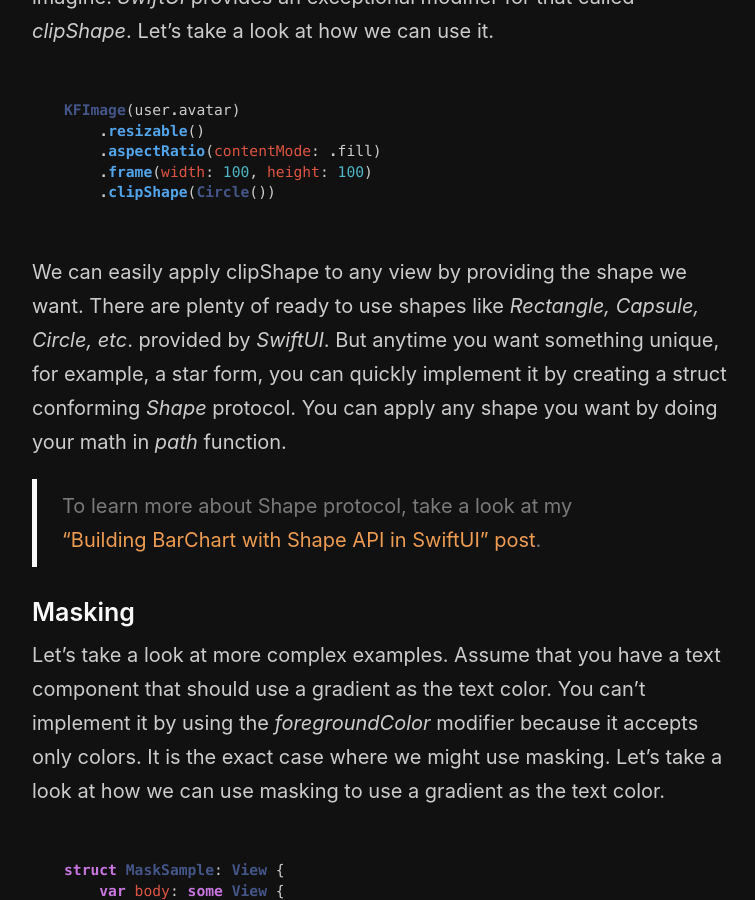
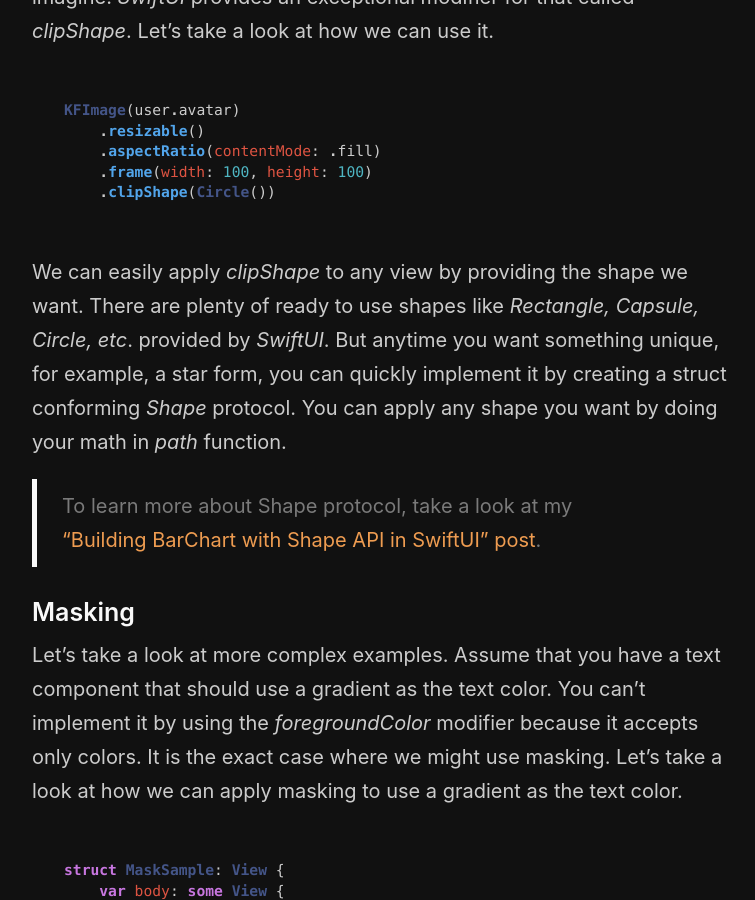
Before and after one commit to mecid/mecid.github.io, a Jekyll site: the page built from _posts/2020-02-12-customizing-the-shape-of-views-in-swiftui.md, in a window 1280 px wide and 900 px high, scrolled down 1314 px. Shown: the whole window, without its empty margins (258-1013 px from the left). Built offline with Jekyll 4.4.1, drawn with Linux system fonts in a browser that asks for light colours; some of the changed text lies outside the part shown.

Commit message:
Update 2020-02-12-customizing-the-shape-of-views-in-swiftui.md

````diff
--- a/_posts/2020-02-12-customizing-the-shape-of-views-in-swiftui.md
+++ b/_posts/2020-02-12-customizing-the-shape-of-views-in-swiftui.md
@@ -32,12 +32,12 @@ KFImage(user.avatar)
     .clipShape(Circle())
 ```
 
-We can easily apply clipShape to any view by providing the shape we want. There are plenty of ready to use shapes like *Rectangle, Capsule, Circle, etc*. provided by *SwiftUI*. But anytime you want something unique, for example, a star form, you can quickly implement it by creating a struct conforming *Shape* protocol. You can apply any shape you want by doing your math in *path* function.
+We can easily apply *clipShape* to any view by providing the shape we want. There are plenty of ready to use shapes like *Rectangle, Capsule, Circle, etc*. provided by *SwiftUI*. But anytime you want something unique, for example, a star form, you can quickly implement it by creating a struct conforming *Shape* protocol. You can apply any shape you want by doing your math in *path* function.
 
 > To learn more about Shape protocol, take a look at my ["Building BarChart with Shape API in SwiftUI" post](/2019/08/14/building-barchart-with-shape-api-in-swiftui/).
 
 ### Masking
-Let's take a look at more complex examples. Assume that you have a text component that should use a gradient as the text color. You can't implement it by using the *foregroundColor* modifier because it accepts only colors. It is the exact case where we might use masking. Let's take a look at how we can use masking to use a gradient as the text color.
+Let's take a look at more complex examples. Assume that you have a text component that should use a gradient as the text color. You can't implement it by using the *foregroundColor* modifier because it accepts only colors. It is the exact case where we might use masking. Let's take a look at how we can apply masking to use a gradient as the text color.
 
 ```swift
 struct MaskSample: View {
````
Also changed, not shown: other parts of _posts/2020-02-12-customizing-the-shape-of-views-in-swiftui.md (+1 -1 lines).
